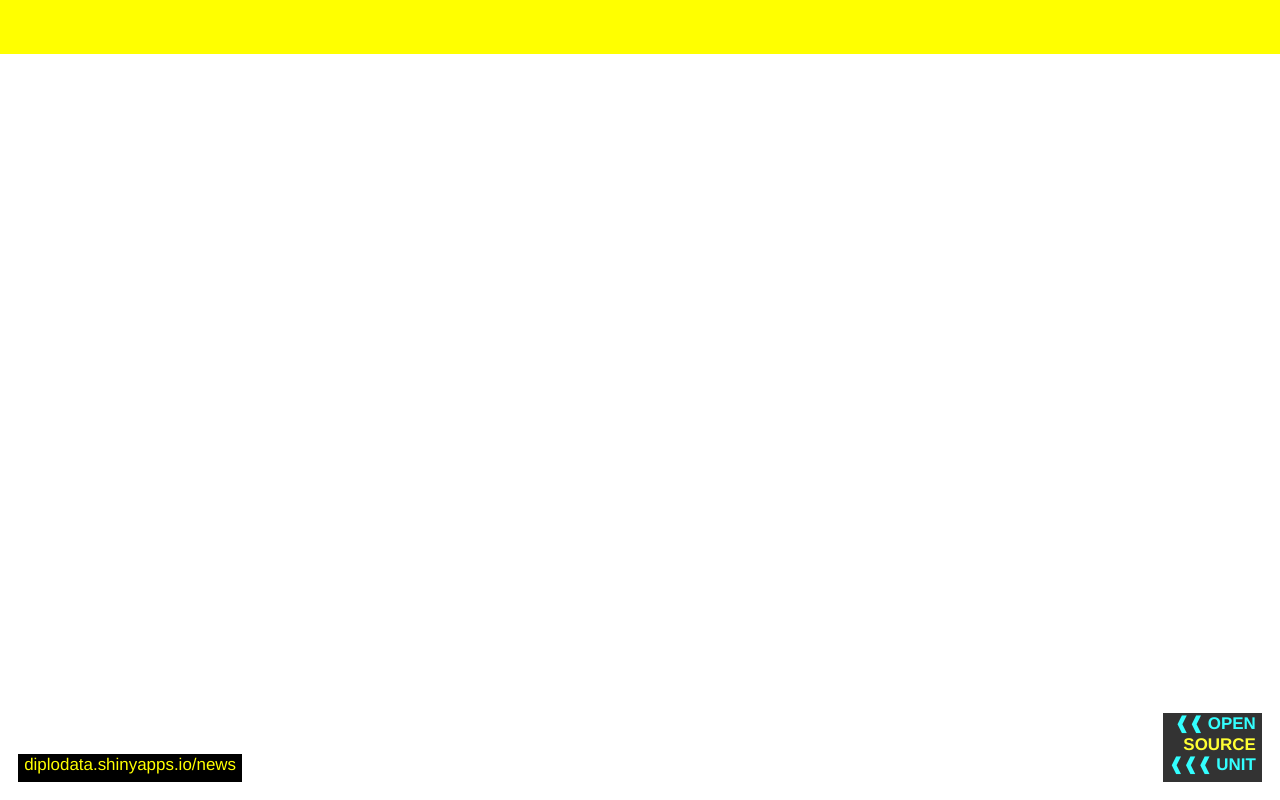
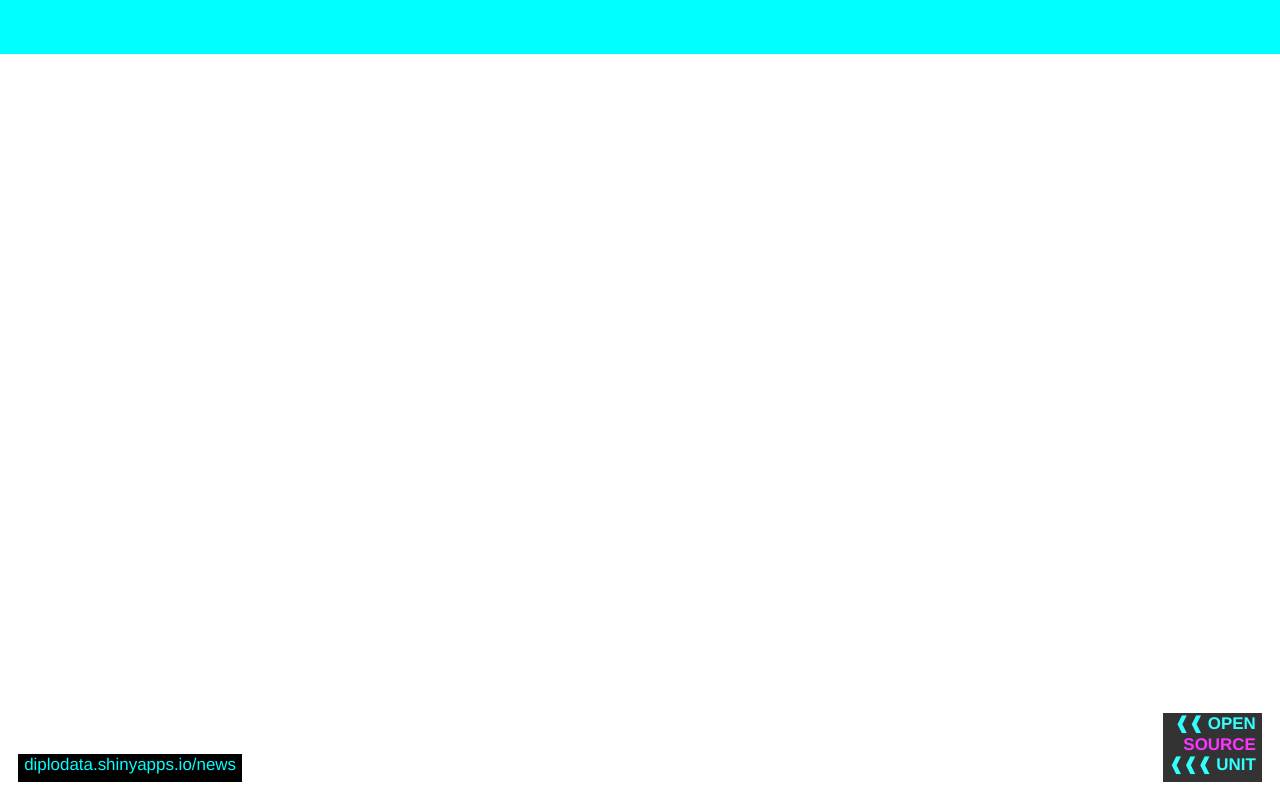
Before and after one commit to diplodata/news, a plain HTML site: page index.html in a window 1280 px wide. Drawn offline with Linux system fonts and the light colour scheme.

Commit message:
cyan banner

```diff
--- a/index.html
+++ b/index.html
@@ -134,18 +134,18 @@
 
   <!-- <h3 id="title" style="z-index: 100; position: fixed; top: 5px; left: 50%; width:380px; margin-left:-190px; text-align:center; z-index: 100; background-color: yellow;"></h3> -->
 
-  <div style="width:100%; background-color:yellow; padding: 0px; border: 0px; height: 45px;">
-    <h1 id="title" style="text-align:center; background-color: yellow; margin: 0px; padding-top:0px;"></h1>
+  <div style="width:100%; background-color:cyan; padding: 0px; border: 0px; height: 45px;">
+    <h1 id="title" style="text-align:center; background-color: cyan; margin: 0px; padding-top:0px;"></h1>
   </div>
 
   <div id="osu_logo" style="z-index: 100; position: fixed; bottom: 15px; right: 15px; background-color: #000000; opacity: .8; padding: 6px 5px 0px 5px;">
   <p style = "text-align:right; z-index: 100; color: cyan; line-height: .5;"><strong>❰❰ OPEN </strong></p>
-  <p style = "text-align:right; z-index: 100; color: yellow; line-height: .5;"><strong> SOURCE </strong></p>
+  <p style = "text-align:right; z-index: 100; color: magenta; line-height: .5;"><strong> SOURCE </strong></p>
   <p style = "text-align:right; z-index: 100; color: cyan; line-height: .5"><strong>❰❰❰ UNIT</strong></p>
   </div>
 
   <div style="z-index: 100; position: fixed; bottom: 15px; left: 15px; background-color: #000000; padding: 6px 5px 0px 5px;">
-    <p style = "z-index: 100; line-height: .5;"><a style="color: yellow;" target="_BLANK" href="https://diplodata.shinyapps.io/news">diplodata.shinyapps.io/news</a></p>
+    <p style = "z-index: 100; line-height: .5;"><a style="color: cyan;" target="_BLANK" href="https://diplodata.shinyapps.io/news">diplodata.shinyapps.io/news</a></p>
   </div>
 
   <div id="articlegrid" class="justified-gallery"></div>
```
